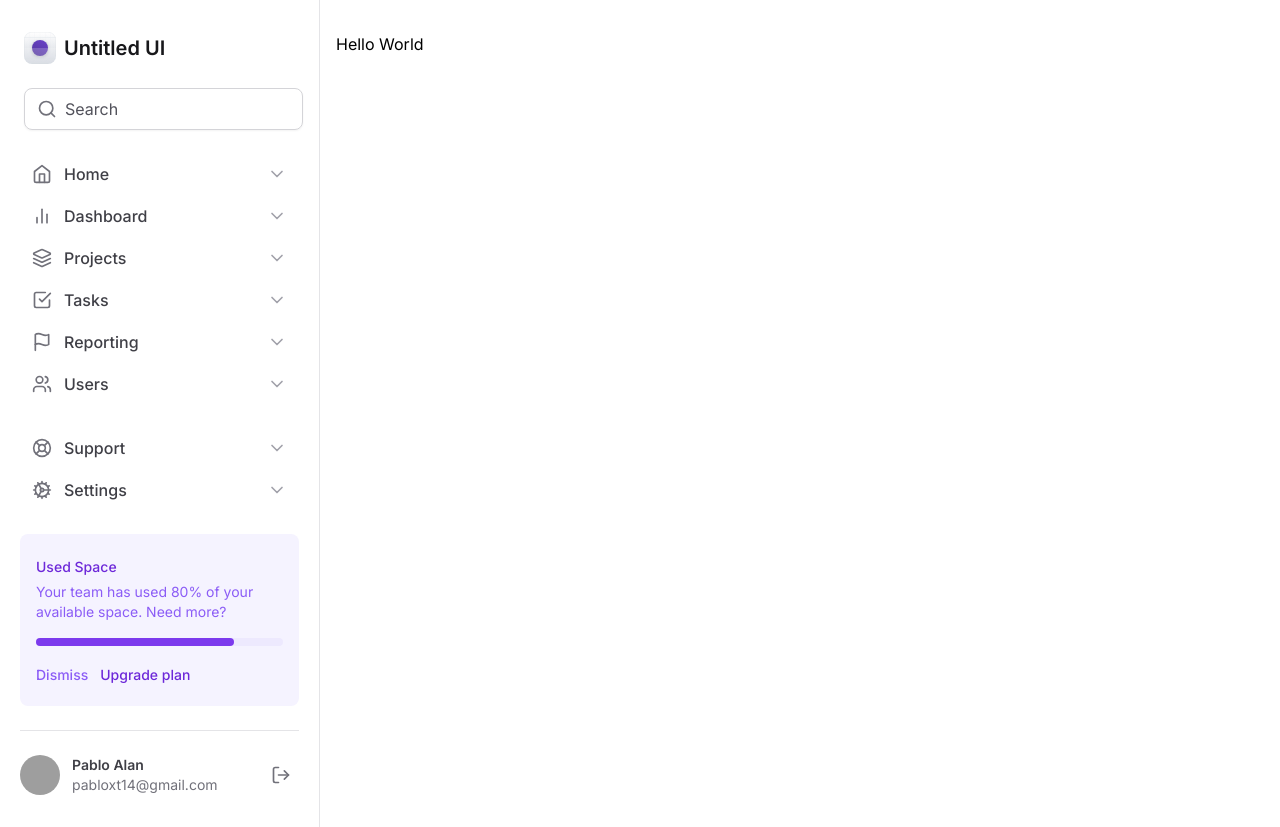
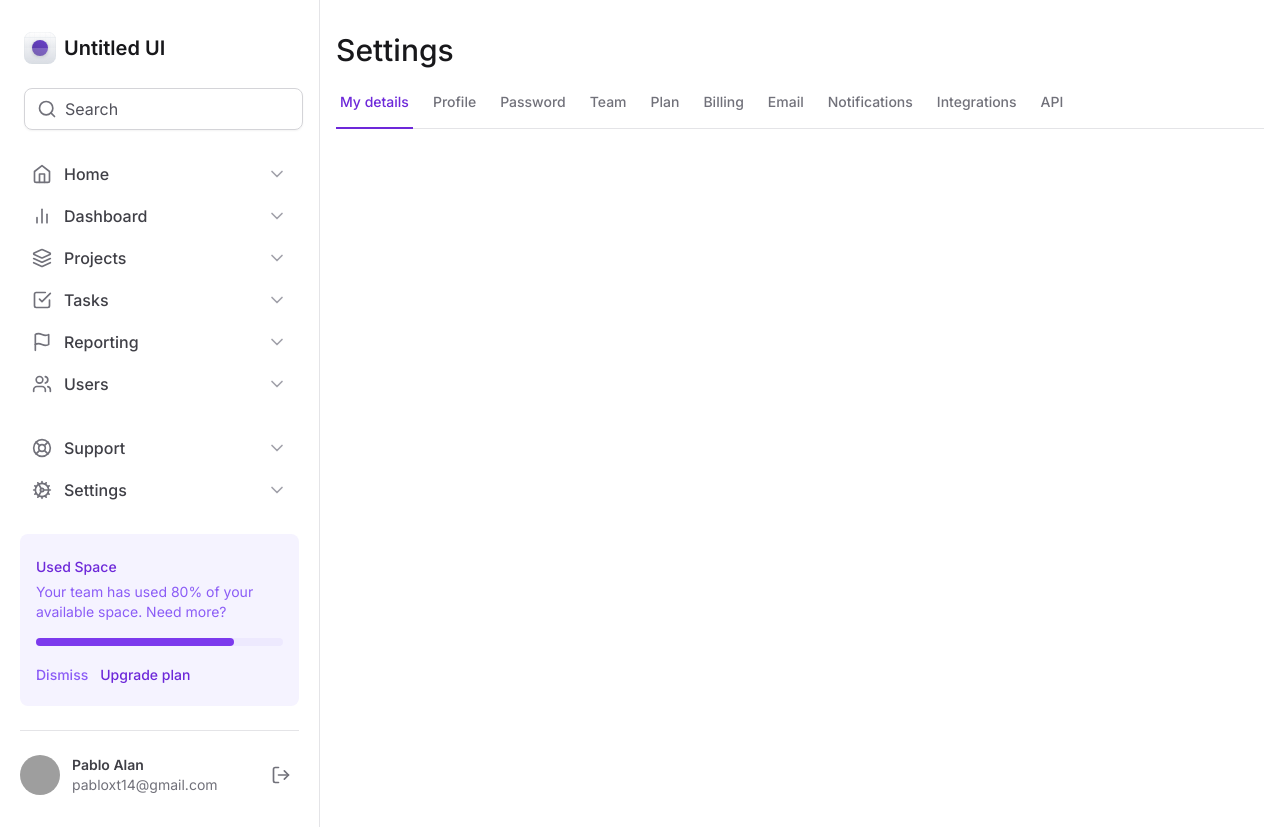
Before and after one commit to PabloXT14/ignite-tailwind, a Next.js app: page / in a window 1280 px wide. Built offline with nearby package versions, Linux system fonts and the light colour scheme; grey boxes are pictures that could not be loaded.

Commit message:
feact: create form tabs with radix tabs

```diff
--- a/package.json
+++ b/package.json
@@ -10,6 +10,7 @@
     "lint:fix": "next lint --fix"
   },
   "dependencies": {
+    "@radix-ui/react-tabs": "^1.0.4",
     "next": "14.2.3",
     "react": "^18",
     "react-dom": "^18",
--- a/src/app/globals.css
+++ b/src/app/globals.css
@@ -1,3 +1,7 @@
 @tailwind base;
 @tailwind components;
 @tailwind utilities;
+
+html {
+  @apply antialiased;
+}
--- a/src/app/page.tsx
+++ b/src/app/page.tsx
@@ -1,3 +1,11 @@
+import { SettingsTabs } from '@/components/settings-tabs'
+
 export default function Home() {
-  return <h1>Hello World</h1>
+  return (
+    <>
+      <h1 className="text-3xl font-medium text-zinc-900">Settings</h1>
+
+      <SettingsTabs />
+    </>
+  )
 }
--- /dev/null
+++ b/src/components/settings-tabs/index.tsx
@@ -0,0 +1,67 @@
+'use client'
+
+import * as Tabs from '@radix-ui/react-tabs'
+import { useState } from 'react'
+import { TabItem } from './tab-item'
+
+export const SettingsTabs = () => {
+  const [currentTab, setCurrentTab] = useState('tab1')
+
+  return (
+    <Tabs.Root value={currentTab} onValueChange={setCurrentTab}>
+      <Tabs.List className="mt-6 flex w-full items-center gap-4 border-b border-zinc-200">
+        <TabItem
+          value="tab1"
+          title="My details"
+          isSelected={currentTab === 'tab1'}
+        />
+
+        <TabItem
+          value="tab2"
+          title="Profile"
+          isSelected={currentTab === 'tab2'}
+        />
+
+        <TabItem
+          value="tab3"
+          title="Password"
+          isSelected={currentTab === 'tab3'}
+        />
+
+        <TabItem value="tab4" title="Team" isSelected={currentTab === 'tab4'} />
+
+        <TabItem value="tab5" title="Plan" isSelected={currentTab === 'tab5'} />
+
+        <TabItem
+          value="tab6"
+          title="Billing"
+          isSelected={currentTab === 'tab6'}
+        />
+
+        <TabItem
+          value="tab7"
+          title="Email"
+          isSelected={currentTab === 'tab7'}
+        />
+
+        <TabItem
+          value="tab8"
+          title="Notifications"
+          isSelected={currentTab === 'tab8'}
+        />
+
+        <TabItem
+          value="tab9"
+          title="Integrations"
+          isSelected={currentTab === 'tab9'}
+        />
+
+        <TabItem
+          value="tab10"
+          title="API"
+          isSelected={currentTab === 'tab10'}
+        />
+      </Tabs.List>
+    </Tabs.Root>
+  )
+}
--- /dev/null
+++ b/src/components/settings-tabs/tab-item.tsx
@@ -0,0 +1,24 @@
+'use client'
+
+import * as Tabs from '@radix-ui/react-tabs'
+
+type TabItemProps = {
+  value: string
+  title: string
+  isSelected?: boolean
+}
+
+export const TabItem = ({ value, title, isSelected = false }: TabItemProps) => {
+  return (
+    <Tabs.Trigger
+      value={value}
+      className="relative px-1 pb-4 text-sm font-medium text-zinc-500 transition-colors hover:text-violet-700 data-[state=active]:text-violet-700"
+    >
+      <span>{title}</span>
+
+      {isSelected && (
+        <div className="absolute -bottom-px left-0 right-0 h-0.5 bg-violet-700" />
+      )}
+    </Tabs.Trigger>
+  )
+}
```
Also changed, not shown: 1 other file (tests, documents, lock files or other folders).
